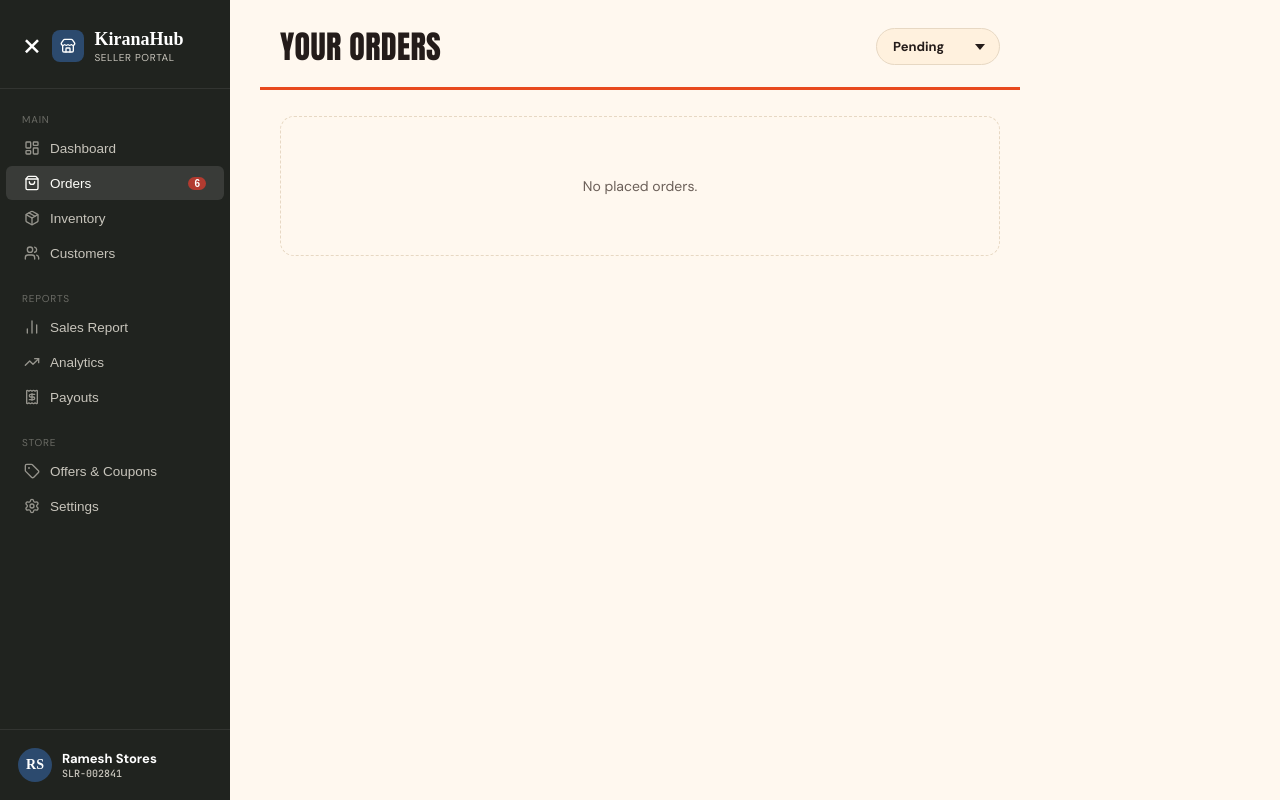
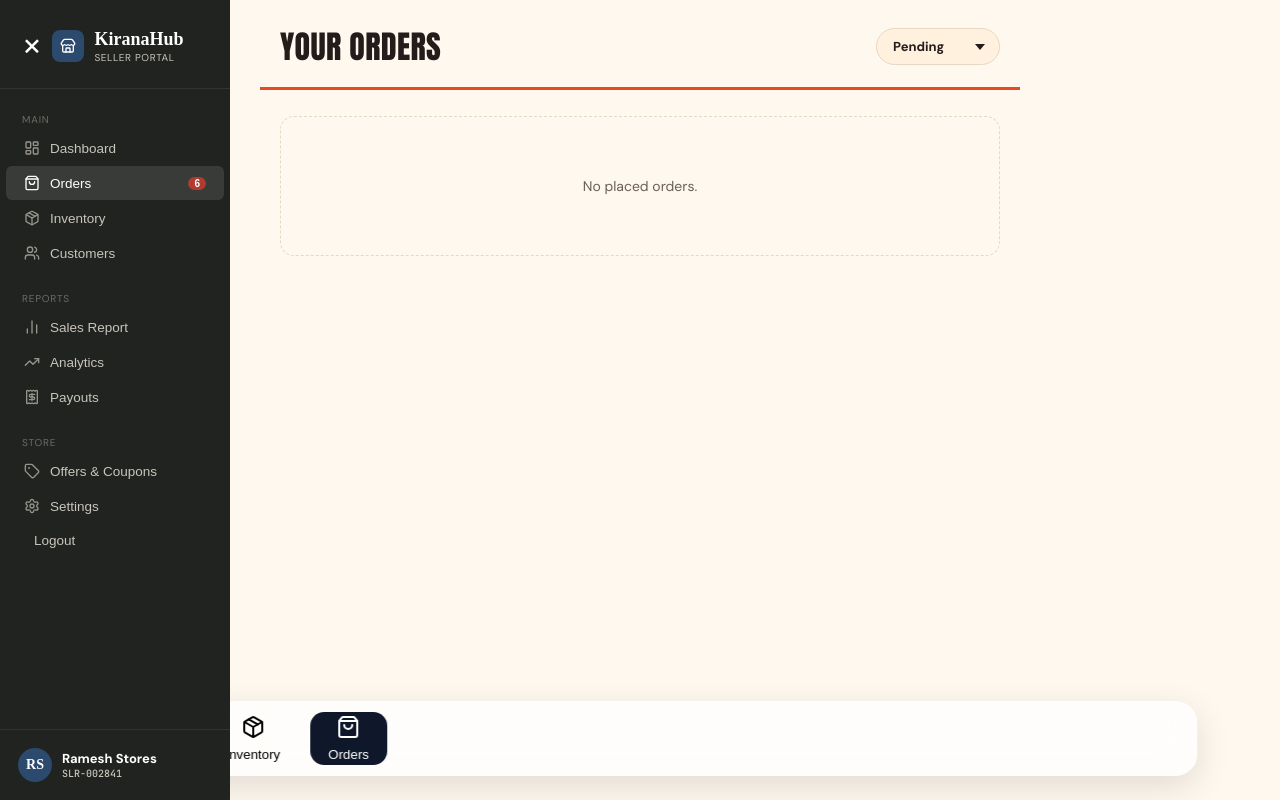
Before and after one commit to Mdsaaduddinshahbaz/swiggy_clone, a Flask app: page /seller/orders/1/1 in a window 1280 px wide. Run offline with Flask 3, Linux system fonts and the light colour scheme; parts of the project's set-up code (start-up, migrations or seed data) failed here and were passed over; some libraries are stand-ins or nearby versions.

Commit message:
addjusted common bottom bar

```diff
--- /dev/null
+++ b/static/base.js
@@ -0,0 +1,46 @@
+
+const orderssBtn=document.getElementById("OrderrBtn")
+const InventorysBtn=document.getElementById("InventorysBtn")
+const DashboardsBtn=document.getElementById("DashboardsBtn")
+// const logoutsBtn=document.getElementById("Logout")
+// logoutsBtn.addEventListener("click",async ()=>{
+//   localStorage.removeItem("resId")
+//   localStorage.removeItem("resname")
+//   window.location.href="/"
+//   const res=await fetch("/logout/seller",{
+//     method:"GET"
+//   })
+//   if(res.ok){
+//     console.log("logged out")
+//     window.location.href="/landing"
+//   }
+//   else{
+//     console.log("error logging out")
+//   }
+// })
+orderssBtn.addEventListener("click",()=>{
+    console.log("orders clicked")
+    DashboardsBtn.classList.remove("active")
+    InventorysBtn.classList.remove("active")
+    orderssBtn.classList.add("active")
+  window.location.href=`/seller/orders/${resname}/${resId}`
+})
+InventorysBtn.addEventListener("click",()=>{
+    orderssBtn.classList.remove("active")
+    DashboardsBtn.classList.remove("active")
+    InventorysBtn.classList.add("active")
+  window.location.href=`/seller/menu/${resname}/${resId}`
+})
+// const DashboardsBtn=document.getElementById("DashboardsBtn")
+DashboardsBtn.addEventListener("click",()=>{
+    InventorysBtn.classList.remove("active")
+    orderssBtn.classList.remove("active")
+    DashboardsBtn.classList.add("active")
+  window.location.href=`/seller/${resname}/${resId}`
+})
+// overlay.addEventListener("click",()=>{
+//   const sidebar=document.querySelector(".sidebar")
+//   overlay.classList.remove("show")
+//   sidebar.style.display="none"
+//   sidebar.classList.remove("show")
+// })
--- a/static/menu_seller.js
+++ b/static/menu_seller.js
@@ -2,7 +2,8 @@ const pathParts = window.location.pathname.split("/");
 
 const resId = pathParts[pathParts.length - 1];
 const type = pathParts[pathParts.length - 4];
-const name=pathParts[pathParts.length - 2]
+const name=pathParts[pathParts.length - 2];
+const resname=pathParts[pathParts.length - 2];
 console.log(type);
 document.addEventListener("DOMContentLoaded", async () => {
   const homeBtn=document.getElementById("homeBtn")
--- a/static/seller_orders.js
+++ b/static/seller_orders.js
@@ -161,6 +161,7 @@ socket.on("seller_order_cancelled", (data) => {
         }
     });
 });
+total_orders=0;
 async function loadOrders() {
     const res = await fetch(`/seller/orders`, {
         method: "POST",
@@ -241,7 +242,12 @@ async function loadOrders() {
         `;
 
         ordersList.innerHTML += orderHTML;
+        if (order.status === "placed") {
+            total_orders+=1;
+        }
     });
+    console.log("Total orders:", total_orders);
+    document.getElementById("active_orders").textContent = total_orders;
     applyFilter()
 }
 function renderSingleOrder(order, prepend = false) {
@@ -285,6 +291,7 @@ function renderSingleOrder(order, prepend = false) {
 }
 
 loadOrders();
+
 document.addEventListener("click", async (e) => {
     if (e.target.classList.contains("completeBtn")) {
         const card = e.target.closest(".order-card");
--- a/static/sidebar.js
+++ b/static/sidebar.js
@@ -2,6 +2,22 @@
 const ordersBtn=document.getElementById("OrdersBtn")
 const InventoryBtn=document.getElementById("InventoryBtn")
 const DashboardBtn=document.getElementById("DashboardBtn")
+const logoutBtn=document.getElementById("Logout")
+logoutBtn.addEventListener("click",async ()=>{
+  localStorage.removeItem("resId")
+  localStorage.removeItem("resname")
+  window.location.href="/"
+  const res=await fetch("/logout/seller",{
+    method:"GET"
+  })
+  if(res.ok){
+    console.log("logged out")
+    window.location.href="/landing"
+  }
+  else{
+    console.log("error logging out")
+  }
+})
 ordersBtn.addEventListener("click",()=>{
     DashboardBtn.classList.remove("active")
     InventoryBtn.classList.remove("active")
--- a/templates/base.html
+++ b/templates/base.html
@@ -1,13 +1,71 @@
 <!DOCTYPE html>
 <html lang="en">
+
 <head>
     <meta charset="UTF-8">
     <meta name="viewport" content="width=device-width, initial-scale=1.0">
     <title>{% block title %}{% endblock %}</title>
+    <style>
+        .floating-nav {
+            z-index:1;
+            width: 87%;
+            position: fixed;
+            left: 50%;
+            bottom: 24px;
+            transform: translateX(-50%);
 
+            display: flex;
+            gap: 12px;
+
+            padding: 10px;
+
+            background: rgba(255, 255, 255, .75);
+            backdrop-filter: blur(18px);
+
+            border: 1px solid rgba(255, 255, 255, .4);
+
+            border-radius: 22px;
+
+            box-shadow:
+                0 10px 35px rgba(0, 0, 0, .12);
+
+            /* z-index: 9999; */
+        }
+
+        .nav-btn {
+            display: flex;
+            flex-direction: column;
+            align-items: center;
+            gap: 8px;
+
+            border: none;
+            background: transparent;
+
+            padding: 3px 18px;
+
+            border-radius: 14px;
+
+            cursor: pointer;
+
+            transition: .25s;
+        }
+
+        .nav-btn i {
+            width: 18px;
+            height: 18px;
+        }
+
+        .nav-btn:hover {
+            background: #f2f4f7;
+        }
+
+        .nav-btn.active {
+            background: #0F172A;
+            color: white;
+        }
+    </style>
     <!-- Common CSS -->
-    <link rel="stylesheet"
-          href="{{ url_for('static', filename='seller_dashboard.css') }}">
+    <link rel="stylesheet" href="{{ url_for('static', filename='seller_dashboard.css') }}">
 
     <!-- Page-specific CSS -->
     {% block styles %}
@@ -15,6 +73,7 @@
 
     <script src="https://unpkg.com/lucide@latest/dist/umd/lucide.js"></script>
 </head>
+
 <body>
 
     {% include 'sidebar.html' %}
@@ -22,14 +81,32 @@
     <main class="main-content" style="width: 100%;">
         {% block content %}
         {% endblock %}
+        <div class="floating-nav">
+            <button class="nav-btn {% if page == 'dashboard' %}active{% endif %}" id="DashboardsBtn">
+                <i data-lucide="layout-dashboard"></i>
+                <span>Dashboard</span>
+            </button>
+
+            <button class="nav-btn {% if page == 'inventory' %}active{% endif %}" id="InventorysBtn">
+                <i data-lucide="package"></i>
+                <span>Inventory</span>
+            </button>
+
+            <button class="nav-btn {% if page == 'orders' %}active{% endif %}" id="OrderrBtn">
+                <i data-lucide="shopping-bag"></i>
+                <span>Orders</span>
+            </button>
+        </div>
     </main>
 
     <script>
         lucide.createIcons();
     </script>
+    <script src="{{ url_for('static', filename='base.js') }}"></script>
     <script src="{{ url_for('static', filename='sidebar.js') }}"></script>
     {% block scripts %}
     {% endblock %}
 
 </body>
+
 </html>
--- a/templates/sidebar.html
+++ b/templates/sidebar.html
@@ -25,6 +25,7 @@
     <div class="nav-section" style="margin-top:12px;">Store</div>
     <button class="nav-item"><i data-lucide="tag" width="16" height="16"></i> Offers & Coupons</button>
     <button class="nav-item"><i data-lucide="settings" width="16" height="16"></i> Settings</button>
+    <button class="nav-item" id="Logout"><i data-lucide="logout" width="16" height="16"></i> Logout</button>
   </nav>
 
   <div class="sidebar-footer">
```
Also changed, not shown: static/menu_seller.css (+55 -0 lines), templates/menu_seller.html (+22 -0 lines).
